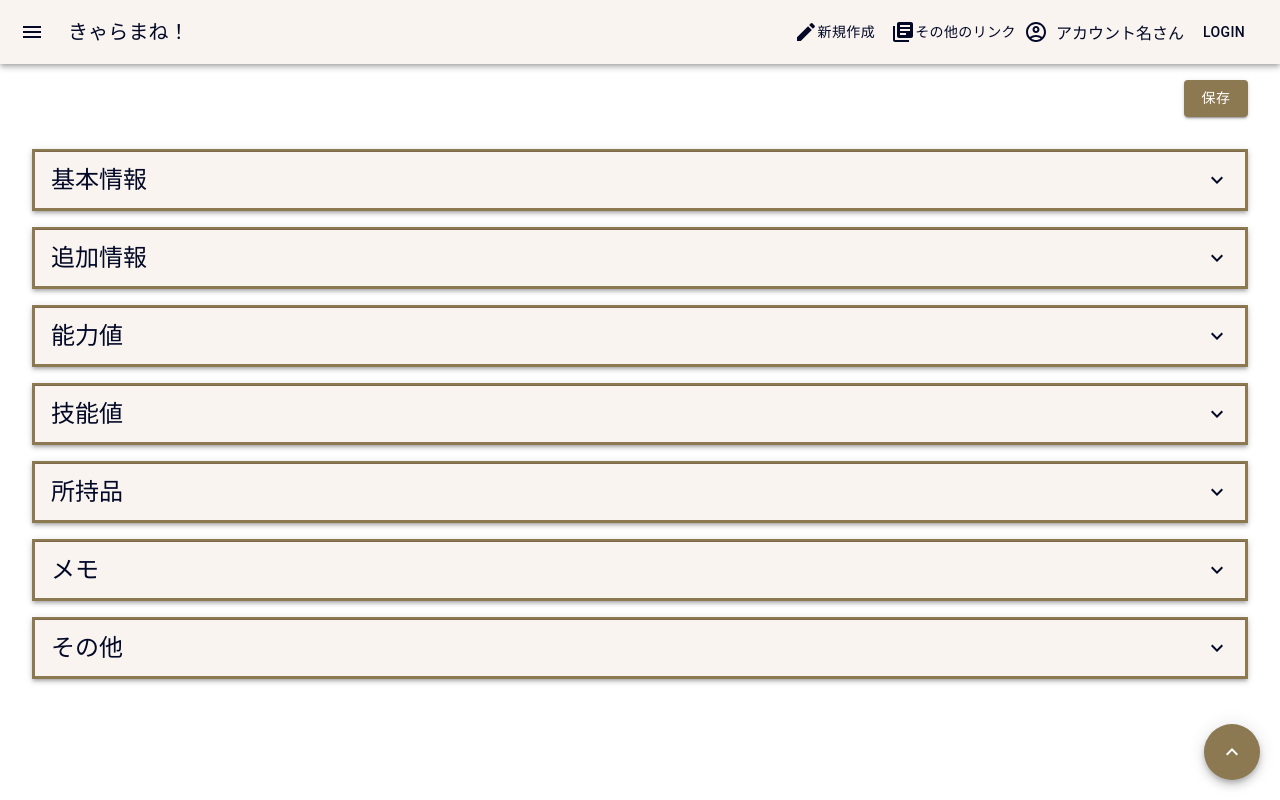
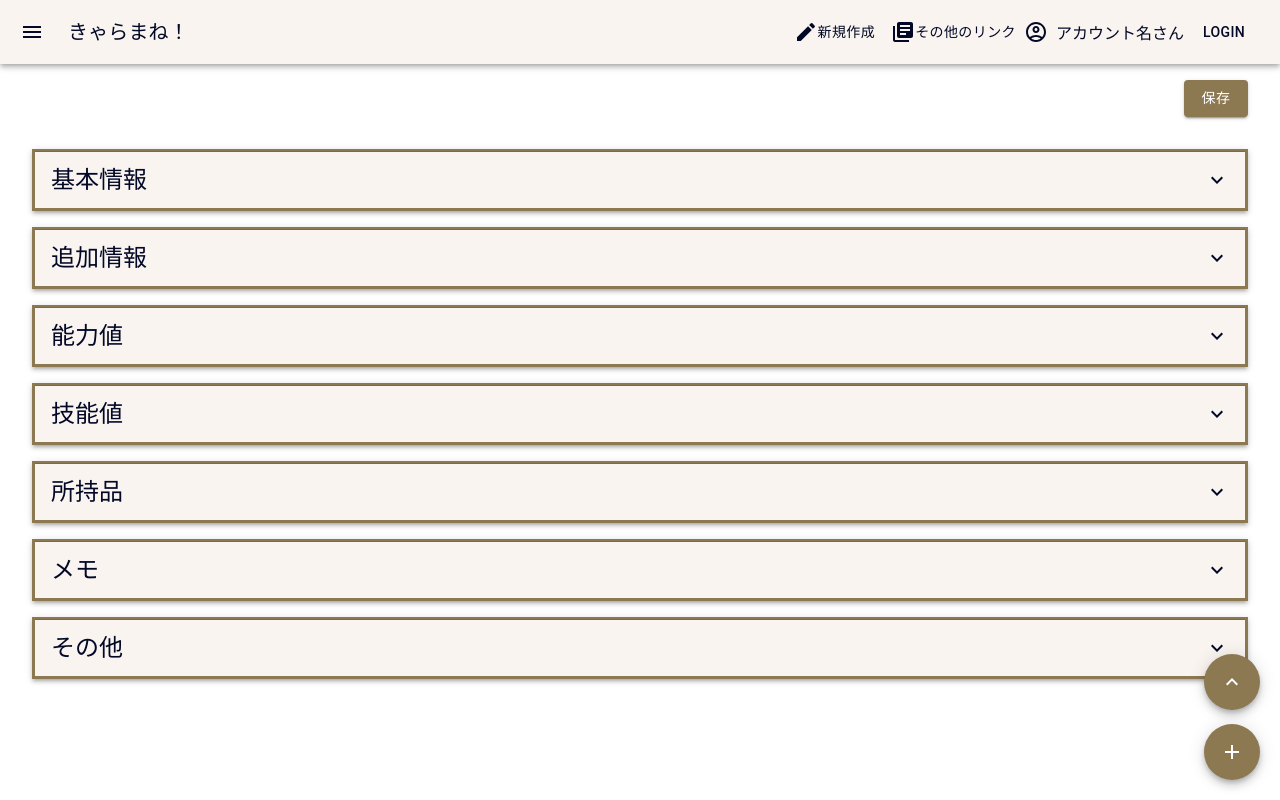
Before and after one commit to kitsystemyou/character-manager-frontend, a React (Create React App) app in the folder character-manager/: page /create in a window 1280 px wide. Built offline with nearby package versions, Linux system fonts and the light colour scheme.

Commit message:
WIP: feat/53 右下にツールボタンを設置したがうまく動いていない

```diff
--- a/character-manager/src/components/modules/FloatingButton.tsx
+++ b/character-manager/src/components/modules/FloatingButton.tsx
@@ -8,7 +8,7 @@ const FloatingButton: React.FC = () => {
       color="primary"
       style={{
         position: "fixed",
-        bottom: "20px",
+        bottom: "90px",
         right: "20px",
         backgroundColor: "#8c7851",
         color: "#FFF",
--- /dev/null
+++ b/character-manager/src/components/modules/ToolsButton.tsx
@@ -0,0 +1,61 @@
+import React, { useState } from "react";
+import SpeedDial from "@mui/material/SpeedDial";
+import SpeedDialAction from "@mui/material/SpeedDialAction";
+import SpeedDialIcon from "@mui/material/SpeedDialIcon";
+import CasinoIcon from "@mui/icons-material/Casino";
+
+type ToolsButtonProps = {
+  onRoll3d6AddToSTR: () => void;
+};
+
+const ToolsButton: React.FC<ToolsButtonProps> = ({ onRoll3d6AddToSTR }) => {
+  const [open, setOpen] = useState(false);
+  const actions = [
+    {
+      icon: <CasinoIcon />,
+      name: "3D6合計をSTRに加算",
+      onClick: onRoll3d6AddToSTR,
+    },
+  ];
+
+  return (
+    <SpeedDial
+      ariaLabel="tools"
+      sx={{
+        position: "fixed",
+        bottom: 20,
+        right: 20,
+        "& .MuiFab-primary": {
+          backgroundColor: "#8c7851",
+          color: "#FFF",
+          "&:hover": { backgroundColor: "#7a6946" },
+        },
+      }}
+      open={open}
+      onOpen={(e, reason) => {
+        if (reason === "toggle") setOpen(true); // クリック時のみ開く
+      }}
+      onClose={(e, reason) => {
+        if (reason === "toggle" || reason === "escapeKeyDown" || reason === "blur") {
+          setOpen(false); // クリック/ESC/フォーカス外れで閉じる（hoverでは閉じない）
+        }
+      }}
+      icon={<SpeedDialIcon />}
+    >
+      {actions.map((action) => (
+        <SpeedDialAction
+          key={action.name}
+          icon={action.icon}
+          tooltipTitle={action.name}
+          tooltipOpen
+          onClick={() => {
+            action.onClick();
+            setOpen(false);
+          }}
+        />
+      ))}
+    </SpeedDial>
+  );
+};
+
+export default ToolsButton;
--- a/character-manager/src/components/pages/CharacterCreate.tsx
+++ b/character-manager/src/components/pages/CharacterCreate.tsx
@@ -17,6 +17,7 @@ import { useNavigate } from "react-router-dom";
 import * as fields from "../modules/ConstantTableFields";
 import characterAPI from "../modules/api/character";
 import FloatingButton from "../modules/FloatingButton";
+import ToolsButton from "../modules/ToolsButton";
 
 // 型定義の追加
 interface BasicCharaInfo {
@@ -263,6 +264,13 @@ const CharacterCreate: React.FC = () => {
         )
     }
 
+    const roll3d6AddToSTR = () => {
+        const roll = () => Math.floor(Math.random() * 6) + 1;
+        const total = roll() + roll() + roll();
+        setCharacterStatus(prev => ({ ...prev, str: prev.str + total }));
+        console.log(`3D6の合計: ${total} (STRに加算されました)`);
+    };
+
     const accordionInfo = [
         {
             Name: "基本情報",
@@ -332,6 +340,7 @@ const CharacterCreate: React.FC = () => {
                 ))
             }
             <div>
+                <ToolsButton onRoll3d6AddToSTR={roll3d6AddToSTR} />
                 <FloatingButton />
             </div>
         </>
```
